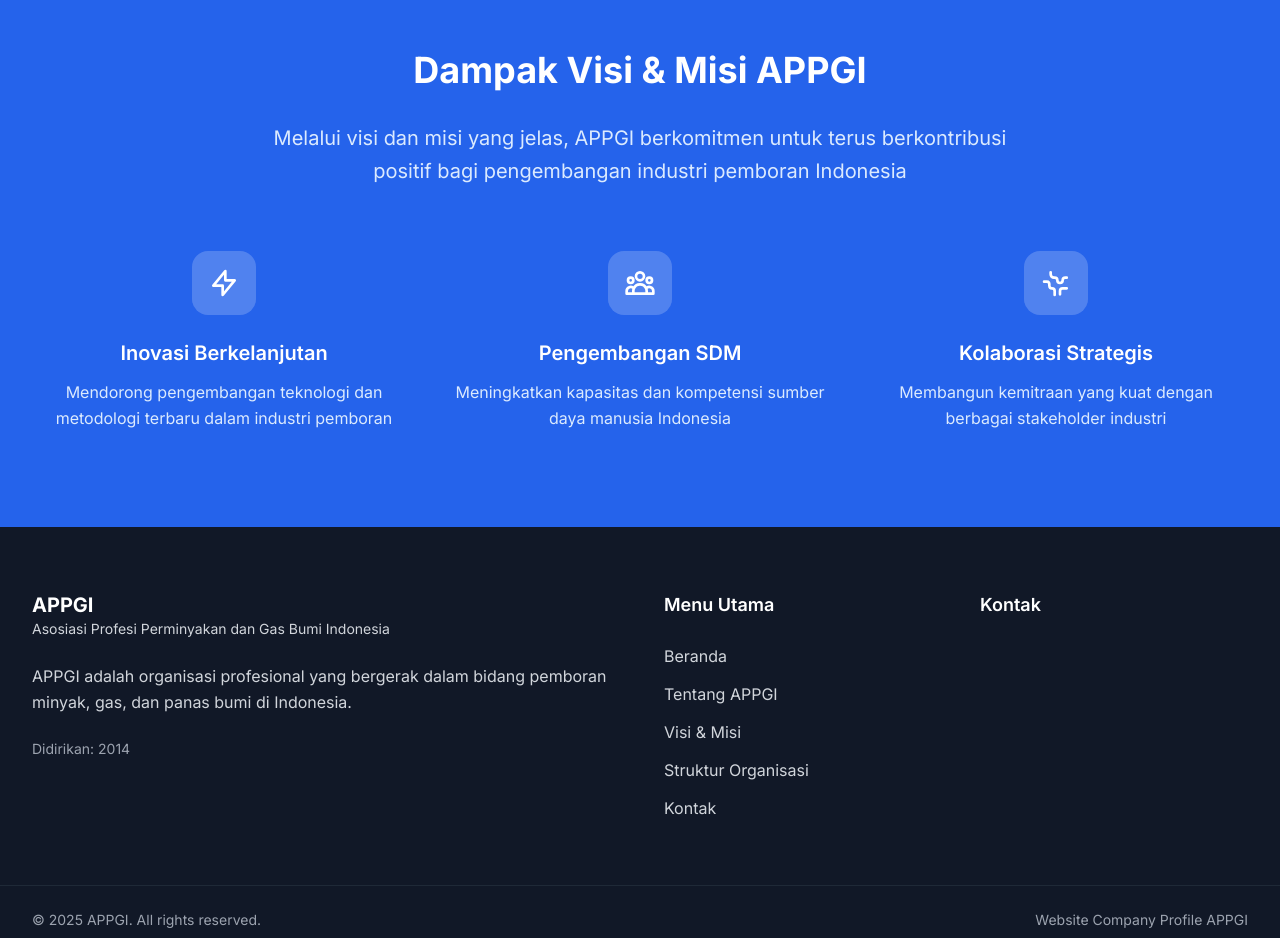
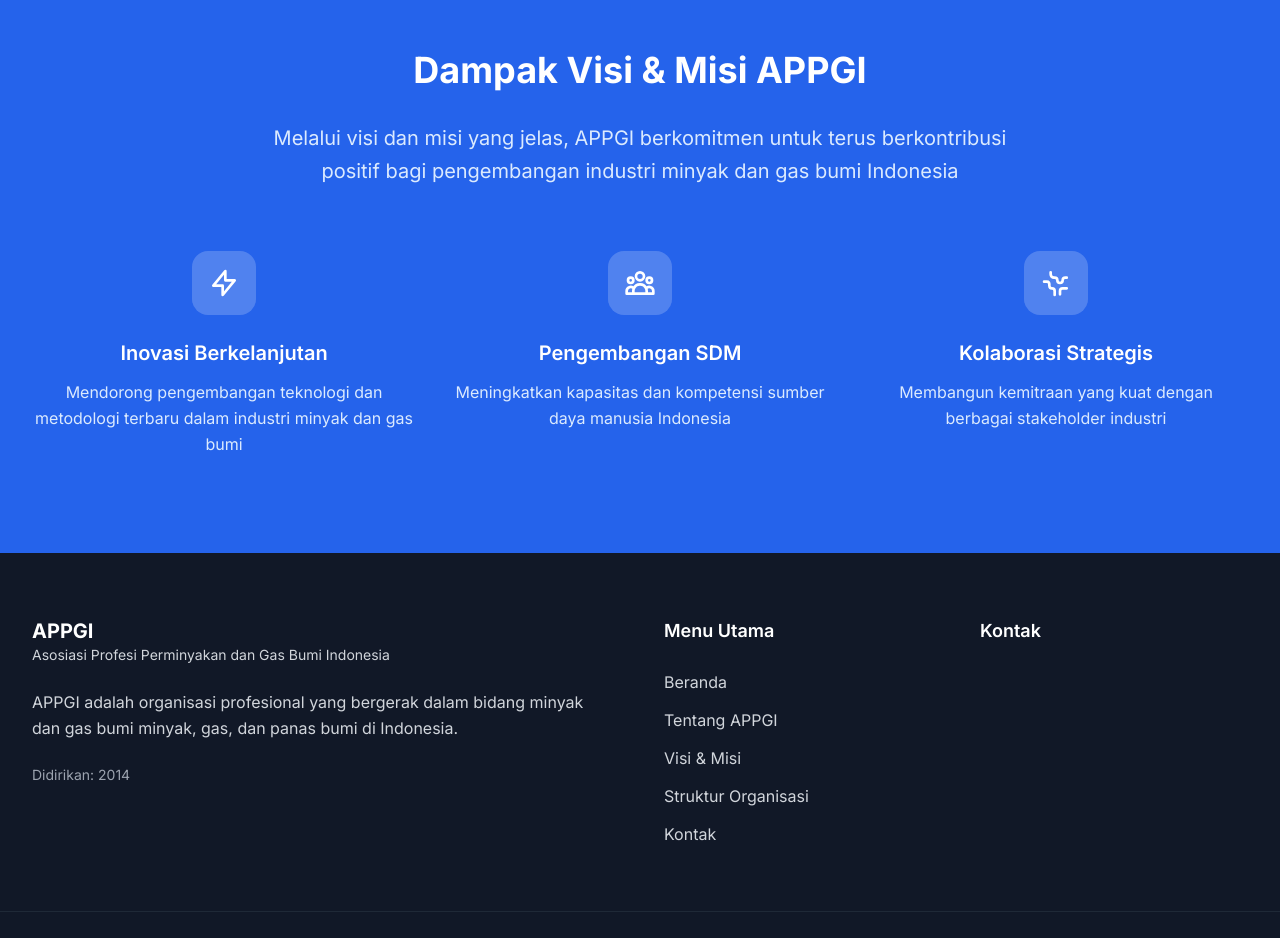
Before and after one commit to cecepns/appgi, a React (Vite) app: page /visi-misi in a window 1280 px wide. Shown: the part 1560-2498 px from the top of the page. Built offline with nearby package versions, Linux system fonts and the light colour scheme; no server answers.

Commit message:
fix: bug

```diff
--- a/index.html
+++ b/index.html
@@ -8,8 +8,8 @@
     <!-- Primary Meta Tags -->
     <title>APPGI - Asosiasi Profesi Perminyakan dan Gas Bumi Indonesia | Organisasi Profesional Industri Migas</title>
     <meta name="title" content="APPGI - Asosiasi Profesi Perminyakan dan Gas Bumi Indonesia | Organisasi Profesional Industri Migas" />
-    <meta name="description" content="Asosiasi Profesi Perminyakan dan Gas Bumi Indonesia (APPGI) didirikan pada tanggal 10 Oktober 2014 sebagai respons terhadap kebutuhan industri minyak dan gas bumi Indonesia akan sebuah wadah organisasi yang dapat menyatukan para profesional. APPGI berkomitmen untuk meningkatkan profesionalitas anggotanya melalui berbagai program pengembangan kapasitas, standardisasi teknis, dan pertukaran knowledge terkini dalam industri pemboran." />
-    <meta name="keywords" content="APPGI, Asosiasi Profesi Perminyakan dan Gas Bumi Indonesia, organisasi minyak dan gas, industri migas Indonesia, profesional pemboran, asosiasi profesional migas, oil and gas association Indonesia, drilling professionals, industri perminyakan" />
+    <meta name="description" content="Asosiasi Profesi Perminyakan dan Gas Bumi Indonesia (APPGI) didirikan pada tanggal 10 Oktober 2014 sebagai respons terhadap kebutuhan industri minyak dan gas bumi Indonesia akan sebuah wadah organisasi yang dapat menyatukan para profesional. APPGI berkomitmen untuk meningkatkan profesionalitas anggotanya melalui berbagai program pengembangan kapasitas, standardisasi teknis, dan pertukaran knowledge terkini dalam industri minyak dan gas bumi." />
+    <meta name="keywords" content="APPGI, Asosiasi Profesi Perminyakan dan Gas Bumi Indonesia, organisasi minyak dan gas, industri migas Indonesia, profesional minyak dan gas bumi, asosiasi profesional migas, oil and gas association Indonesia, drilling professionals, industri perminyakan" />
     <meta name="author" content="APPGI - Asosiasi Profesi Perminyakan dan Gas Bumi Indonesia" />
     <meta name="robots" content="index, follow" />
     <meta name="language" content="Indonesian" />
@@ -45,7 +45,7 @@
       "alternateName": "APPGI",
       "url": "https://appgi.org",
       "logo": "https://appgi.org/logo.png",
-      "description": "Asosiasi Profesi Perminyakan dan Gas Bumi Indonesia (APPGI) didirikan pada tanggal 10 Oktober 2014 sebagai respons terhadap kebutuhan industri minyak dan gas bumi Indonesia akan sebuah wadah organisasi yang dapat menyatukan para profesional. APPGI berkomitmen untuk meningkatkan profesionalitas anggotanya melalui berbagai program pengembangan kapasitas, standardisasi teknis, dan pertukaran knowledge terkini dalam industri pemboran.",
+      "description": "Asosiasi Profesi Perminyakan dan Gas Bumi Indonesia (APPGI) didirikan pada tanggal 10 Oktober 2014 sebagai respons terhadap kebutuhan industri minyak dan gas bumi Indonesia akan sebuah wadah organisasi yang dapat menyatukan para profesional. APPGI berkomitmen untuk meningkatkan profesionalitas anggotanya melalui berbagai program pengembangan kapasitas, standardisasi teknis, dan pertukaran knowledge terkini dalam industri minyak dan gas bumi.",
       "foundingDate": "2014-10-10",
       "address": {
         "@type": "PostalAddress",
--- a/src/components/Footer.jsx
+++ b/src/components/Footer.jsx
@@ -47,7 +47,7 @@ const Footer = () => {
             </div>
             <p className="text-gray-300 mb-6 leading-relaxed">
               {profile.deskripsi_singkat ||
-                "APPGI adalah organisasi profesional yang bergerak dalam bidang pemboran minyak, gas, dan panas bumi di Indonesia."}
+                "APPGI adalah organisasi profesional yang bergerak dalam bidang minyak dan gas bumi minyak, gas, dan panas bumi di Indonesia."}
             </p>
             <div className="text-sm text-gray-400">
               Didirikan:{" "}
--- a/src/pages/About.jsx
+++ b/src/pages/About.jsx
@@ -76,7 +76,7 @@ const About = () => {
               </h2>
               <p className="text-lg text-gray-700 leading-relaxed mb-6">
                 {profile.deskripsi_lengkap ||
-                  "Asosiasi Perusahaan Pemboran Minyak, Gas, dan Panas Bumi Indonesia (APPGI) didirikan pada tanggal 10 Oktober 2014. APPGI merupakan wadah bagi para profesional dan perusahaan yang bergerak di bidang pemboran minyak, gas, dan panas bumi untuk meningkatkan kualitas dan profesionalitas industri pemboran di Indonesia."}
+                  "Asosiasi Perusahaan Pemboran Minyak, Gas, dan Panas Bumi Indonesia (APPGI) didirikan pada tanggal 10 Oktober 2014. APPGI merupakan wadah bagi para profesional dan perusahaan yang bergerak di bidang minyak dan gas bumi minyak, gas, dan panas bumi untuk meningkatkan kualitas dan profesionalitas industri minyak dan gas bumi di Indonesia."}
               </p>
 
               {profile.tagline && (
--- a/src/pages/Home.jsx
+++ b/src/pages/Home.jsx
@@ -46,7 +46,7 @@ const Home = () => {
               </p>
               <p className="text-lg mb-10 text-primary-50 leading-relaxed">
                 {profile.deskripsi_singkat ||
-                  "APPGI adalah organisasi profesional yang bergerak dalam bidang pemboran minyak, gas, dan panas bumi di Indonesia."}
+                  "APPGI adalah organisasi profesional yang bergerak dalam bidang minyak dan gas bumi minyak, gas, dan panas bumi di Indonesia."}
               </p>
               <div className="flex flex-col sm:flex-row gap-4">
                 <Link
@@ -103,7 +103,7 @@ const Home = () => {
               <div className="prose prose-lg">
                 <p className="text-gray-700 leading-relaxed mb-6">
                   {profile.deskripsi_lengkap ||
-                    "Asosiasi Perusahaan Pemboran Minyak, Gas, dan Panas Bumi Indonesia (APPGI) didirikan pada tanggal 10 Oktober 2014. APPGI merupakan wadah bagi para profesional dan perusahaan yang bergerak di bidang pemboran minyak, gas, dan panas bumi."}
+                    "Asosiasi Perusahaan Pemboran Minyak, Gas, dan Panas Bumi Indonesia (APPGI) didirikan pada tanggal 10 Oktober 2014. APPGI merupakan wadah bagi para profesional dan perusahaan yang bergerak di bidang minyak dan gas bumi minyak, gas, dan panas bumi."}
                 </p>
 
                 <div className="grid grid-cols-1 sm:grid-cols-2 gap-6 mt-8">
@@ -189,7 +189,7 @@ const Home = () => {
               Visi & Misi
             </h2>
             <p className="text-gray-600 text-lg max-w-2xl mx-auto">
-              Komitmen kami dalam membangun masa depan industri pemboran
+              Komitmen kami dalam membangun masa depan industri minyak dan gas bumi
               Indonesia
             </p>
           </div>
--- a/src/pages/VisionMission.jsx
+++ b/src/pages/VisionMission.jsx
@@ -141,7 +141,7 @@ const VisionMission = () => {
             </h2>
             <p className="text-xl mb-12 text-primary-100 max-w-3xl mx-auto leading-relaxed">
               Melalui visi dan misi yang jelas, APPGI berkomitmen untuk terus berkontribusi positif
-              bagi pengembangan industri pemboran Indonesia
+              bagi pengembangan industri minyak dan gas bumi Indonesia
             </p>
 
             <div className="grid grid-cols-1 md:grid-cols-3 gap-8 mt-16">
@@ -153,7 +153,7 @@ const VisionMission = () => {
                 </div>
                 <h3 className="text-xl font-semibold mb-3">Inovasi Berkelanjutan</h3>
                 <p className="text-primary-100">
-                  Mendorong pengembangan teknologi dan metodologi terbaru dalam industri pemboran
+                  Mendorong pengembangan teknologi dan metodologi terbaru dalam industri minyak dan gas bumi
                 </p>
               </div>
 
```
Also changed, not shown: 1 other file (tests, documents, lock files or other folders).
